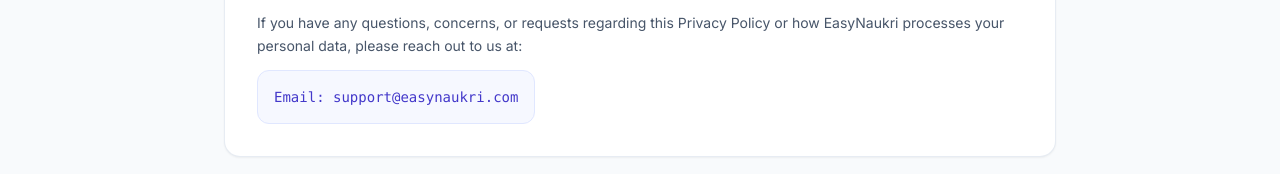
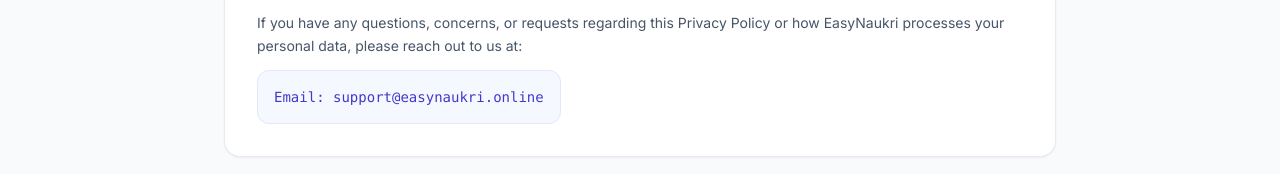
Before and after one commit to amritkr1999/auto-apply-pro, a React (Vite) app in the folder frontend/: page /privacy in a window 1280 px wide. Shown: the part 2250-2424 px from the top of the page. Built offline with nearby package versions, Linux system fonts and the light colour scheme; no server answers.

Commit message:
feat: Update email contact and branding from Auto Apply Pro to EasyNaukri in Privacy Policy, Terms of Service, and Landing Page

```diff
--- a/frontend/src/components/pages/PrivacyPolicy.jsx
+++ b/frontend/src/components/pages/PrivacyPolicy.jsx
@@ -197,7 +197,7 @@
                 If you have any questions, concerns, or requests regarding this Privacy Policy or how EasyNaukri processes your personal data, please reach out to us at:
               </p>
               <div className="p-4 bg-indigo-50/50 dark:bg-indigo-950/30 rounded-xl border border-indigo-100 dark:border-indigo-900/40 inline-block font-mono text-xs sm:text-sm text-indigo-700 dark:text-indigo-300">
-                Email: support@easynaukri.com
+                Email: support@easynaukri.online
               </div>
             </div>
           </section>
--- a/frontend/src/components/pages/TermsOfService.jsx
+++ b/frontend/src/components/pages/TermsOfService.jsx
@@ -222,7 +222,7 @@
                 If you have questions or legal inquiries regarding these Terms of Service, please contact our legal and support team:
               </p>
               <div className="p-4 bg-indigo-50/50 dark:bg-indigo-950/30 rounded-xl border border-indigo-100 dark:border-indigo-900/40 inline-block font-mono text-xs sm:text-sm text-indigo-700 dark:text-indigo-300">
-                Email: support@easynaukri.com
+                Email: support@easynaukri.online
               </div>
             </div>
           </section>
--- a/frontend/src/pages/LandingPage.tsx
+++ b/frontend/src/pages/LandingPage.tsx
@@ -493,7 +493,7 @@
           <div className="testimonial-card">
             <div className="testimonial-stars">★★★★★</div>
             <p className="testimonial-quote">
-              Auto Apply Pro saved me weeks of manual copy-pasting. I was able to target
+              EasyNaukri saved me weeks of manual copy-pasting. I was able to target
               top companies with customized submissions and landed a Senior Frontend Developer
               role at a startup within 14 days!
             </p>
```
